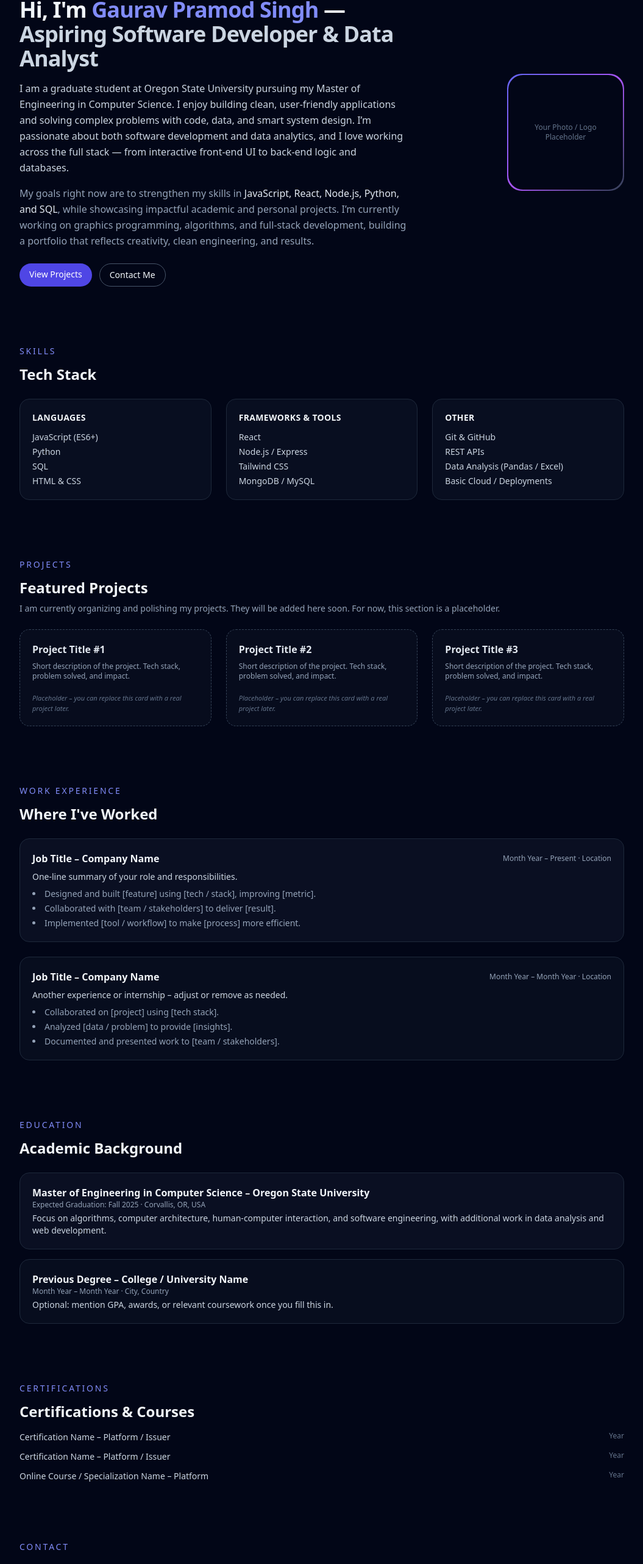
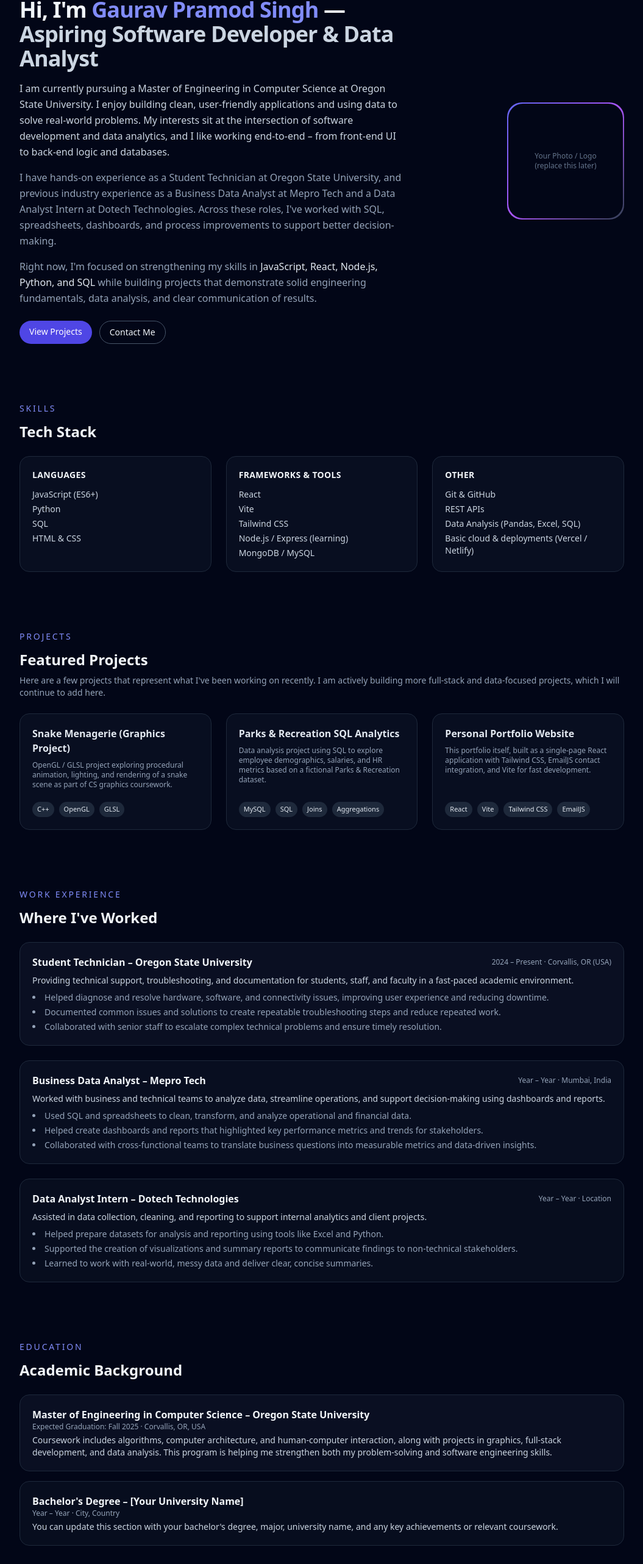
Before and after one commit to GPSingh476/Gaurav-Portfolio, a React (Vite) app: page / in a window 1280 px wide. Shown: the part 155-2720 px from the top of the page at 61% size, without its empty margins (112-1167 px from the left). Built offline with nearby package versions, Linux system fonts and the light colour scheme.

Commit message:
Implemented EmailJS contact form with environment variables and frontend integration

```diff
--- a/package.json
+++ b/package.json
@@ -10,6 +10,7 @@
     "preview": "vite preview"
   },
   "dependencies": {
+    "@emailjs/browser": "^4.4.1",
     "react": "^19.2.0",
     "react-dom": "^19.2.0"
   },
--- a/src/components/sections/About.jsx
+++ b/src/components/sections/About.jsx
@@ -13,25 +13,34 @@ function About() {
               Aspiring Software Developer &amp; Data Analyst
             </span>
           </h1>
+
           <p className="text-slate-300 leading-relaxed mb-4">
-            I am a graduate student at Oregon State University pursuing my
-            Master of Engineering in Computer Science. I enjoy building clean,
-            user-friendly applications and solving complex problems with code,
-            data, and smart system design. I’m passionate about both software
-            development and data analytics, and I love working across the full
-            stack — from interactive front-end UI to back-end logic and
-            databases.
+            I am currently pursuing a Master of Engineering in Computer Science
+            at Oregon State University. I enjoy building clean, user-friendly
+            applications and using data to solve real-world problems. My
+            interests sit at the intersection of software development and data
+            analytics, and I like working end-to-end – from front-end UI to
+            back-end logic and databases.
           </p>
+
+          <p className="text-slate-400 leading-relaxed mb-4">
+            I have hands-on experience as a Student Technician at Oregon State
+            University, and previous industry experience as a Business Data
+            Analyst at Mepro Tech and a Data Analyst Intern at Dotech
+            Technologies. Across these roles, I&apos;ve worked with SQL,
+            spreadsheets, dashboards, and process improvements to support better
+            decision-making.
+          </p>
+
           <p className="text-slate-400 leading-relaxed mb-6">
-            My goals right now are to strengthen my skills in{" "}
+            Right now, I&apos;m focused on strengthening my skills in{" "}
             <span className="text-slate-200 font-medium">
               JavaScript, React, Node.js, Python, and SQL
-            </span>
-            , while showcasing impactful academic and personal projects. I’m
-            currently working on graphics programming, algorithms, and
-            full-stack development, building a portfolio that reflects
-            creativity, clean engineering, and results.
+            </span>{" "}
+            while building projects that demonstrate solid engineering
+            fundamentals, data analysis, and clear communication of results.
           </p>
+
           <div className="flex flex-wrap gap-3">
             <a
               href="#projects"
@@ -52,7 +61,9 @@ function About() {
           <div className="w-40 h-40 md:w-48 md:h-48 rounded-3xl bg-gradient-to-br from-indigo-500 via-purple-500 to-slate-700 p-[2px]">
             <div className="w-full h-full rounded-3xl bg-slate-950 flex items-center justify-center">
               <span className="text-slate-500 text-xs text-center px-4">
-                Your Photo / Logo Placeholder
+                Your Photo / Logo
+                <br />
+                (replace this later)
               </span>
             </div>
           </div>
--- a/src/components/sections/Certifications.jsx
+++ b/src/components/sections/Certifications.jsx
@@ -8,16 +8,18 @@ function Certifications() {
 
       <ul className="space-y-3 text-sm text-slate-300">
         <li className="flex justify-between gap-4">
-          <span>Certification Name – Platform / Issuer</span>
-          <span className="text-xs text-slate-500">Year</span>
+          <span>Google Data Analytics Professional Certificate – Coursera</span>
+          <span className="text-xs text-slate-500">In Progress</span>
         </li>
         <li className="flex justify-between gap-4">
-          <span>Certification Name – Platform / Issuer</span>
-          <span className="text-xs text-slate-500">Year</span>
+          <span>Microsoft Azure Data Engineer (DP-203) – Self-study</span>
+          <span className="text-xs text-slate-500">Planned</span>
         </li>
         <li className="flex justify-between gap-4">
-          <span>Online Course / Specialization Name – Platform</span>
-          <span className="text-xs text-slate-500">Year</span>
+          <span>
+            Additional courses in web development, algorithms, and databases
+          </span>
+          <span className="text-xs text-slate-500">Ongoing</span>
         </li>
       </ul>
     </section>
--- a/src/components/sections/Contact.jsx
+++ b/src/components/sections/Contact.jsx
@@ -1,4 +1,83 @@
+import { useState } from "react";
+import emailjs from "@emailjs/browser";
+
 function Contact() {
+  const [formData, setFormData] = useState({
+    name: "",
+    email: "",
+    message: "",
+  });
+  const [isSending, setIsSending] = useState(false);
+  const [status, setStatus] = useState(null); // { type: "success" | "error", message: string }
+
+  const handleChange = (e) => {
+    const { name, value } = e.target;
+    setFormData((prev) => ({
+      ...prev,
+      [name]: value,
+    }));
+  };
+
+  const handleSubmit = async (e) => {
+    e.preventDefault();
+    setIsSending(true);
+    setStatus(null);
+
+    try {
+      const serviceId = import.meta.env.VITE_EMAILJS_SERVICE_ID;
+      const templateId = import.meta.env.VITE_EMAILJS_TEMPLATE_ID;
+      const publicKey = import.meta.env.VITE_EMAILJS_PUBLIC_KEY;
+
+      // These keys come from your .env.local
+      if (!serviceId || !templateId || !publicKey) {
+        console.error("Missing EmailJS environment variables");
+        setStatus({
+          type: "error",
+          message:
+            "Email service is not configured correctly. Please try again later.",
+        });
+        setIsSending(false);
+        return;
+      }
+
+      // The properties here (from_name, from_email, message)
+      // must match the variables in your EmailJS template
+      const response = await emailjs.send(
+        serviceId,
+        templateId,
+        {
+          from_name: formData.name,
+          from_email: formData.email,
+          message: formData.message,
+        },
+        publicKey
+      );
+
+      console.log("EmailJS response:", response);
+
+      setStatus({
+        type: "success",
+        message: "Thank you! Your message has been sent.",
+      });
+
+      // Clear the form
+      setFormData({
+        name: "",
+        email: "",
+        message: "",
+      });
+    } catch (error) {
+      console.error("EmailJS error:", error);
+      setStatus({
+        type: "error",
+        message:
+          "Something went wrong while sending your message. Please try again later.",
+      });
+    } finally {
+      setIsSending(false);
+    }
+  };
+
   return (
     <section id="contact">
       <p className="text-sm font-medium uppercase tracking-[0.2em] text-indigo-400 mb-3">
@@ -39,11 +118,19 @@ function Contact() {
         </div>
       </div>
 
-      <form className="grid md:grid-cols-2 gap-4 max-w-xl">
+      {/* Contact Form */}
+      <form
+        className="grid md:grid-cols-2 gap-4 max-w-xl"
+        onSubmit={handleSubmit}
+      >
         <div className="md:col-span-1">
           <label className="block text-xs text-slate-400 mb-1">Name</label>
           <input
             type="text"
+            name="name"
+            required
+            value={formData.name}
+            onChange={handleChange}
             className="w-full rounded-xl border border-slate-700 bg-slate-900 px-3 py-2 text-sm focus:outline-none focus:border-indigo-500"
             placeholder="Your Name"
           />
@@ -52,6 +139,10 @@ function Contact() {
           <label className="block text-xs text-slate-400 mb-1">Email</label>
           <input
             type="email"
+            name="email"
+            required
+            value={formData.email}
+            onChange={handleChange}
             className="w-full rounded-xl border border-slate-700 bg-slate-900 px-3 py-2 text-sm focus:outline-none focus:border-indigo-500"
             placeholder="you@example.com"
           />
@@ -60,17 +151,34 @@ function Contact() {
           <label className="block text-xs text-slate-400 mb-1">Message</label>
           <textarea
             rows="4"
+            name="message"
+            required
+            value={formData.message}
+            onChange={handleChange}
             className="w-full rounded-xl border border-slate-700 bg-slate-900 px-3 py-2 text-sm focus:outline-none focus:border-indigo-500"
             placeholder="Write your message..."
           ></textarea>
         </div>
-        <div className="md:col-span-2">
+        <div className="md:col-span-2 flex flex-col gap-2">
           <button
             type="submit"
-            className="px-4 py-2 rounded-full bg-indigo-600 text-white text-sm font-medium hover:bg-indigo-500 transition"
+            disabled={isSending}
+            className="px-4 py-2 rounded-full bg-indigo-600 text-white text-sm font-medium hover:bg-indigo-500 disabled:opacity-60 disabled:cursor-not-allowed transition w-max"
           >
-            Send Message (UI only)
+            {isSending ? "Sending..." : "Send Message"}
           </button>
+
+          {status && (
+            <p
+              className={`text-xs ${
+                status.type === "success"
+                  ? "text-emerald-400"
+                  : "text-red-400"
+              }`}
+            >
+              {status.message}
+            </p>
+          )}
         </div>
       </form>
     </section>
--- a/src/components/sections/Education.jsx
+++ b/src/components/sections/Education.jsx
@@ -7,6 +7,7 @@ function Education() {
       <h2 className="text-2xl font-semibold mb-6">Academic Background</h2>
 
       <div className="space-y-4">
+        {/* OSU MEng */}
         <div className="rounded-2xl border border-slate-800 bg-slate-900/60 p-5">
           <h3 className="font-semibold text-slate-100">
             Master of Engineering in Computer Science – Oregon State University
@@ -15,22 +16,25 @@ function Education() {
             Expected Graduation: Fall 2025 · Corvallis, OR, USA
           </p>
           <p className="text-sm text-slate-300">
-            Focus on algorithms, computer architecture, human-computer
-            interaction, and software engineering, with additional work in data
-            analysis and web development.
+            Coursework includes algorithms, computer architecture, and
+            human-computer interaction, along with projects in graphics,
+            full-stack development, and data analysis. This program is helping
+            me strengthen both my problem-solving and software engineering
+            skills.
           </p>
         </div>
 
+        {/* Previous degree – fill in details later */}
         <div className="rounded-2xl border border-slate-800 bg-slate-900/40 p-5">
           <h3 className="font-semibold text-slate-100">
-            Previous Degree – College / University Name
+            Bachelor&apos;s Degree – [Your University Name]
           </h3>
           <p className="text-xs text-slate-400 mb-1">
-            Month Year – Month Year · City, Country
+            Year – Year · City, Country
           </p>
           <p className="text-sm text-slate-300">
-            Optional: mention GPA, awards, or relevant coursework once you fill
-            this in.
+            You can update this section with your bachelor&apos;s degree, major,
+            university name, and any key achievements or relevant coursework.
           </p>
         </div>
       </div>
--- a/src/components/sections/Experience.jsx
+++ b/src/components/sections/Experience.jsx
@@ -7,48 +7,93 @@ function Experience() {
       <h2 className="text-2xl font-semibold mb-6">Where I've Worked</h2>
 
       <div className="space-y-6">
+        {/* OSU Student Technician */}
         <article className="rounded-2xl border border-slate-800 bg-slate-900/60 p-5">
           <div className="flex flex-col md:flex-row md:items-center md:justify-between gap-2 mb-2">
             <h3 className="font-semibold text-slate-100">
-              Job Title – Company Name
+              Student Technician – Oregon State University
             </h3>
             <p className="text-xs text-slate-400">
-              Month Year – Present · Location
+              2024 – Present · Corvallis, OR (USA)
             </p>
           </div>
           <p className="text-sm text-slate-300 mb-2">
-            One-line summary of your role and responsibilities.
+            Providing technical support, troubleshooting, and documentation for
+            students, staff, and faculty in a fast-paced academic environment.
           </p>
           <ul className="list-disc list-inside text-sm text-slate-400 space-y-1">
             <li>
-              Designed and built [feature] using [tech / stack], improving
-              [metric].
+              Helped diagnose and resolve hardware, software, and connectivity
+              issues, improving user experience and reducing downtime.
             </li>
             <li>
-              Collaborated with [team / stakeholders] to deliver [result].
+              Documented common issues and solutions to create repeatable
+              troubleshooting steps and reduce repeated work.
             </li>
             <li>
-              Implemented [tool / workflow] to make [process] more efficient.
+              Collaborated with senior staff to escalate complex technical
+              problems and ensure timely resolution.
             </li>
           </ul>
         </article>
 
+        {/* Mepro Tech – Business Data Analyst */}
+        <article className="rounded-2xl border border-slate-800 bg-slate-900/50 p-5">
+          <div className="flex flex-col md:flex-row md:items-center md:justify-between gap-2 mb-2">
+            <h3 className="font-semibold text-slate-100">
+              Business Data Analyst – Mepro Tech
+            </h3>
+            <p className="text-xs text-slate-400">
+              Year – Year · Mumbai, India
+            </p>
+          </div>
+          <p className="text-sm text-slate-300 mb-2">
+            Worked with business and technical teams to analyze data, streamline
+            operations, and support decision-making using dashboards and reports.
+          </p>
+          <ul className="list-disc list-inside text-sm text-slate-400 space-y-1">
+            <li>
+              Used SQL and spreadsheets to clean, transform, and analyze
+              operational and financial data.
+            </li>
+            <li>
+              Helped create dashboards and reports that highlighted key
+              performance metrics and trends for stakeholders.
+            </li>
+            <li>
+              Collaborated with cross-functional teams to translate business
+              questions into measurable metrics and data-driven insights.
+            </li>
+          </ul>
+        </article>
+
+        {/* Dotech Technologies – Data Analyst Intern */}
         <article className="rounded-2xl border border-slate-800 bg-slate-900/40 p-5">
           <div className="flex flex-col md:flex-row md:items-center md:justify-between gap-2 mb-2">
             <h3 className="font-semibold text-slate-100">
-              Job Title – Company Name
+              Data Analyst Intern – Dotech Technologies
             </h3>
             <p className="text-xs text-slate-400">
-              Month Year – Month Year · Location
+              Year – Year · Location
             </p>
           </div>
           <p className="text-sm text-slate-300 mb-2">
-            Another experience or internship – adjust or remove as needed.
+            Assisted in data collection, cleaning, and reporting to support
+            internal analytics and client projects.
           </p>
           <ul className="list-disc list-inside text-sm text-slate-400 space-y-1">
-            <li>Collaborated on [project] using [tech stack].</li>
-            <li>Analyzed [data / problem] to provide [insights].</li>
-            <li>Documented and presented work to [team / stakeholders].</li>
+            <li>
+              Helped prepare datasets for analysis and reporting using tools
+              like Excel and Python.
+            </li>
+            <li>
+              Supported the creation of visualizations and summary reports to
+              communicate findings to non-technical stakeholders.
+            </li>
+            <li>
+              Learned to work with real-world, messy data and deliver clear,
+              concise summaries.
+            </li>
           </ul>
         </article>
       </div>
--- a/src/components/sections/Projects.jsx
+++ b/src/components/sections/Projects.jsx
@@ -1,4 +1,25 @@
 function Projects() {
+  const projects = [
+    {
+      title: "Snake Menagerie (Graphics Project)",
+      description:
+        "OpenGL / GLSL project exploring procedural animation, lighting, and rendering of a snake scene as part of CS graphics coursework.",
+      tech: ["C++", "OpenGL", "GLSL"],
+    },
+    {
+      title: "Parks & Recreation SQL Analytics",
+      description:
+        "Data analysis project using SQL to explore employee demographics, salaries, and HR metrics based on a fictional Parks & Recreation dataset.",
+      tech: ["MySQL", "SQL", "Joins", "Aggregations"],
+    },
+    {
+      title: "Personal Portfolio Website",
+      description:
+        "This portfolio itself, built as a single-page React application with Tailwind CSS, EmailJS contact integration, and Vite for fast development.",
+      tech: ["React", "Vite", "Tailwind CSS", "EmailJS"],
+    },
+  ];
+
   return (
     <section id="projects">
       <p className="text-sm font-medium uppercase tracking-[0.2em] text-indigo-400 mb-3">
@@ -6,31 +27,37 @@ function Projects() {
       </p>
       <h2 className="text-2xl font-semibold mb-2">Featured Projects</h2>
       <p className="text-slate-400 text-sm mb-6">
-        I am currently organizing and polishing my projects. They will be added
-        here soon. For now, this section is a placeholder.
+        Here are a few projects that represent what I&apos;ve been working on
+        recently. I am actively building more full-stack and data-focused
+        projects, which I will continue to add here.
       </p>
 
       <div className="grid md:grid-cols-3 gap-6">
-        {["Project Title #1", "Project Title #2", "Project Title #3"].map(
-          (title, idx) => (
-            <div
-              key={idx}
-              className="rounded-2xl border border-dashed border-slate-700 bg-slate-900/40 p-5 flex flex-col justify-between"
-            >
-              <div>
-                <h3 className="font-semibold text-slate-200 mb-2">{title}</h3>
-                <p className="text-xs text-slate-400 mb-3">
-                  Short description of the project. Tech stack, problem solved,
-                  and impact.
-                </p>
-              </div>
-              <p className="text-[11px] text-slate-500 mt-2 italic">
-                Placeholder – you can replace this card with a real project
-                later.
+        {projects.map((project) => (
+          <div
+            key={project.title}
+            className="rounded-2xl border border-slate-800 bg-slate-900/50 p-5 flex flex-col justify-between"
+          >
+            <div>
+              <h3 className="font-semibold text-slate-200 mb-2">
+                {project.title}
+              </h3>
+              <p className="text-xs text-slate-400 mb-3">
+                {project.description}
               </p>
             </div>
-          )
-        )}
+            <div className="flex flex-wrap gap-2 mt-2">
+              {project.tech.map((tag) => (
+                <span
+                  key={tag}
+                  className="text-[11px] px-2 py-1 rounded-full bg-slate-800 text-slate-200"
+                >
+                  {tag}
+                </span>
+              ))}
+            </div>
+          </div>
+        ))}
       </div>
     </section>
   );
--- a/src/components/sections/Skills.jsx
+++ b/src/components/sections/Skills.jsx
@@ -25,8 +25,9 @@ function Skills() {
           </h3>
           <ul className="space-y-1 text-sm text-slate-300">
             <li>React</li>
-            <li>Node.js / Express</li>
+            <li>Vite</li>
             <li>Tailwind CSS</li>
+            <li>Node.js / Express (learning)</li>
             <li>MongoDB / MySQL</li>
           </ul>
         </div>
@@ -38,8 +39,8 @@ function Skills() {
           <ul className="space-y-1 text-sm text-slate-300">
             <li>Git &amp; GitHub</li>
             <li>REST APIs</li>
-            <li>Data Analysis (Pandas / Excel)</li>
-            <li>Basic Cloud / Deployments</li>
+            <li>Data Analysis (Pandas, Excel, SQL)</li>
+            <li>Basic cloud &amp; deployments (Vercel / Netlify)</li>
           </ul>
         </div>
       </div>
```
Also changed, not shown: 1 other file (tests, documents, lock files or other folders).
